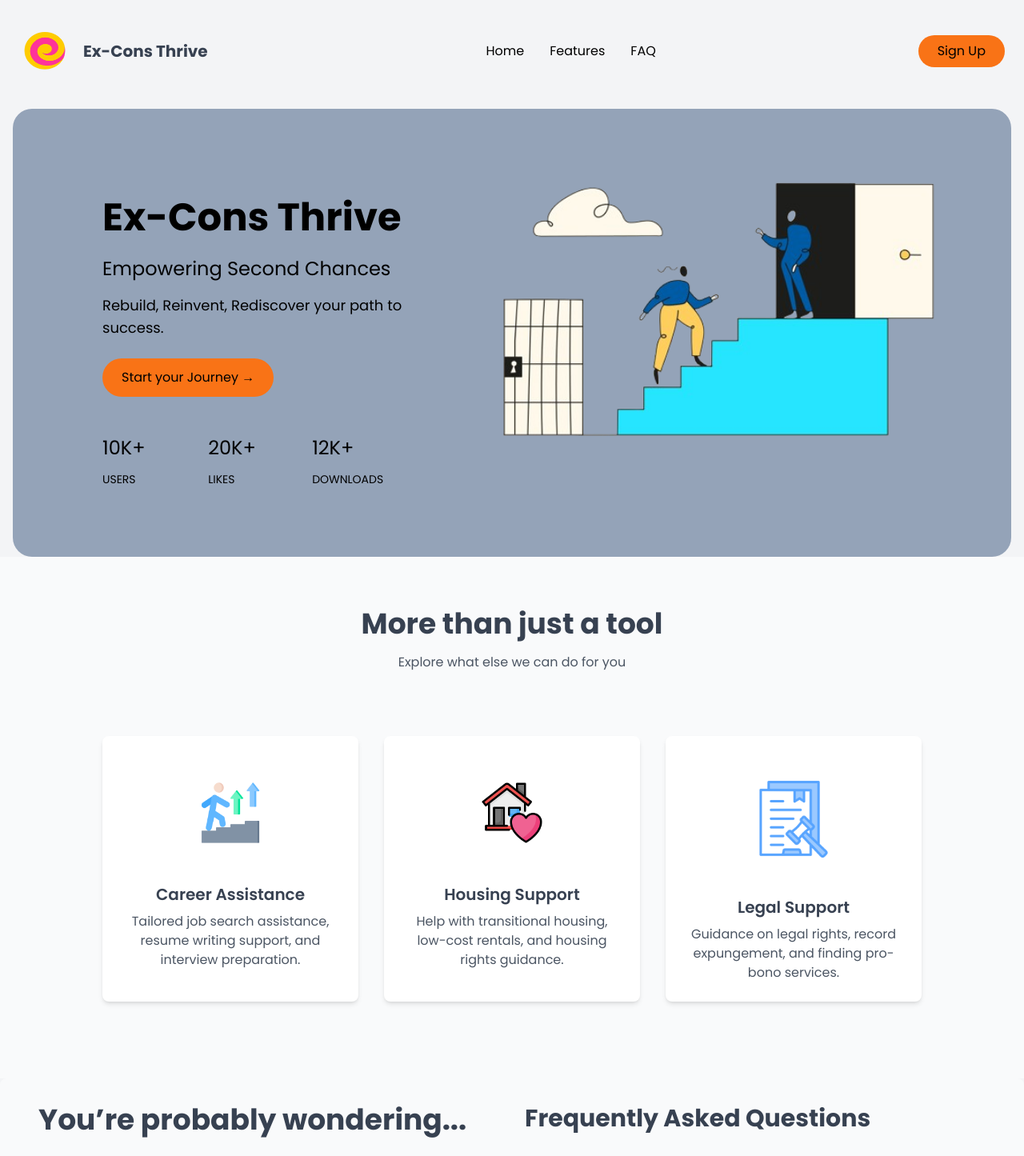
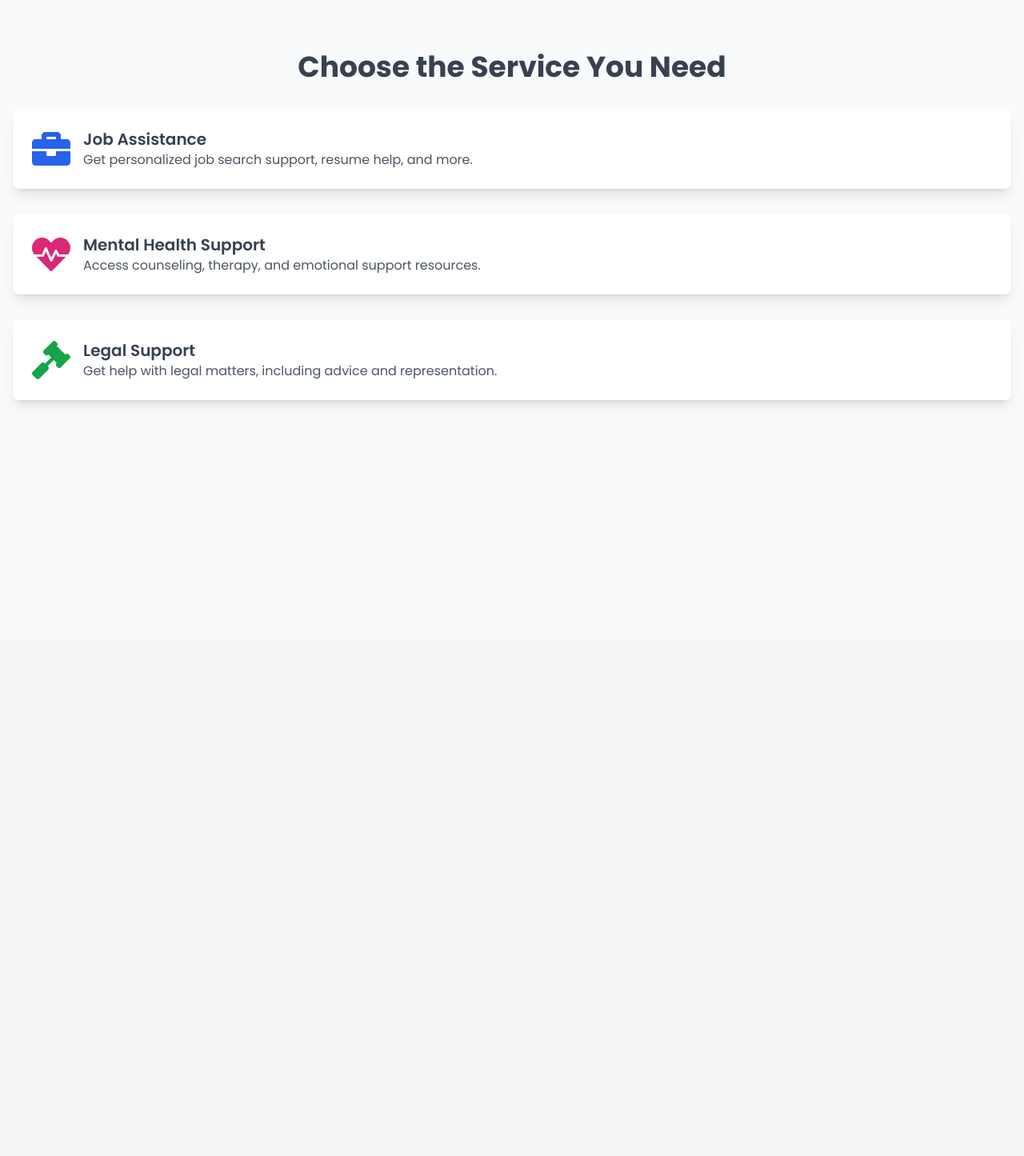
Before and after one commit to Sujan-Koirala021/ex-con-thrive, a React (Vite) app in the folder client/: page /services in a window 1280 px wide. Shown: the top 1445 px of the page at 80% size. After the commit the page ends 800 px from the top, so only its background shows below. Built offline with nearby package versions, Linux system fonts and the light colour scheme.

Commit message:
Routes set for services

```diff
--- a/client/package.json
+++ b/client/package.json
@@ -15,7 +15,8 @@
     "postcss": "^8.4.47",
     "react": "^18.3.1",
     "react-dom": "^18.3.1",
-    "react-icons": "^5.3.0"
+    "react-icons": "^5.3.0",
+    "react-router-dom": "^6.26.2"
   },
   "devDependencies": {
     "@eslint/js": "^9.9.0",
--- a/client/src/App.jsx
+++ b/client/src/App.jsx
@@ -1,19 +1,25 @@
-import './App.css'
-import Hero from './components/Hero';
-import NavBar from './components/NavBar';
-import FeaturesSection from './components/Features';
-import FAQ from './components/FAQ';
-import Footer from './components/Footer';
-export default function App()
-{
-  return(
-<div>
-    <NavBar />
-    <Hero/>
-    <FeaturesSection/>
-    <FAQ/>
-    <Footer/>
+import { BrowserRouter as Router, Routes, Route } from 'react-router-dom';
+import Landing from './components/Landing';
+import Services from './components/Services';
+import JobAssistance from './components/Job/JobAssistance';
+import MentalSupport from './components/Mental/MentalSupport';
+import LegalSupport from './components/Legal/LegalSupport';
+// Import your other service-specific components here
 
-</div>
+function App() {
+  return (
+    <Router>
+      <Routes>
+        <Route path="/" element={<Landing />} />
+        <Route path="/services" element={<Services />} />
+        {/* Add your routes for job-assistance, mental-support, legal-support */}
+        <Route path="/job-assistance" element={<JobAssistance />} />
+        <Route path="/mental-support" element={<MentalSupport />} />
+        <Route path="/legal-support" element={<LegalSupport />} />
+
+      </Routes>
+    </Router>
   );
 }
+
+export default App;
--- a/client/src/components/FAQ.jsx
+++ b/client/src/components/FAQ.jsx
@@ -48,10 +48,6 @@ const faqData = [
         answer: 'Our platform connects ex-cons with job opportunities by matching their skills with available positions. We also offer resume building and interview preparation resources.'
     },
     {
-        question: 'What kind of housing support is provided?',
-        answer: 'We help connect individuals with transitional housing programs, low-cost rentals, and provide guidance on housing rights.'
-    },
-    {
         question: 'Can I get legal assistance for record expungement?',
         answer: 'Yes, we offer resources and legal support for record expungement and connecting with pro-bono legal services to help clear your record.'
     },
--- a/client/src/components/Features.jsx
+++ b/client/src/components/Features.jsx
@@ -26,8 +26,8 @@ const FeaturesSection = () => {
             <div className="flex justify-center mb-4 p-8">
               <img src={Housing} alt="Housing Icon" className="w-20 h-20" />
             </div>
-            <h3 className="text-xl font-semibold mb-2">Housing Support</h3>
-            <p className="text-gray-600">Help with transitional housing, low-cost rentals, and housing rights guidance.</p>
+            <h3 className="text-xl font-semibold mb-2">Mental Health Support</h3>
+            <p className="text-gray-600">Receive guidance on mental health resources, counseling services, and strategies for emotional well-being during reintegration</p>
           </div>
 
           {/* Legal Feature */}
--- a/client/src/components/Hero.jsx
+++ b/client/src/components/Hero.jsx
@@ -1,5 +1,7 @@
 import React from "react";
 import heroImg from "../assets/img/heroImg.png"
+import { Link } from 'react-router-dom';
+
 
 function Hero() {
   return (
@@ -11,9 +13,11 @@ function Hero() {
           <div className="pt-6 text-2xl">Empowering Second Chances</div>
           <div className="pt-4 text-lg">Rebuild, Reinvent, Rediscover your path to success.</div>
           <div className="pt-6">
+            <Link to="/services">
             <button className="pl-6 pr-6 p-3 border-none bg-orange-500 text-black rounded-full hover:bg-orange-600">
               Start your Journey <span>&#8594;</span>
             </button>
+            </Link>
           </div>
           <div className="flex space-x-8 pt-12 text-2xl">
             <div>
--- /dev/null
+++ b/client/src/components/Job/JobAssistance.jsx
@@ -0,0 +1,9 @@
+import React from 'react'
+
+function JobAssistance() {
+  return (
+    <div>JobAssistance</div>
+  )
+}
+
+export default JobAssistance
--- /dev/null
+++ b/client/src/components/Landing.jsx
@@ -0,0 +1,24 @@
+import React from 'react'
+import NavBar from './NavBar'
+import Hero from './Hero'
+import Features from './Features'
+import FAQ from './FAQ'
+import Footer from './Footer'
+
+
+function Landing() {
+  return (
+    <div>
+
+    <NavBar/>
+    <Hero/>
+    <Features/>
+    <FAQ/>
+    <Footer/>
+
+    </div>
+
+  )
+}
+
+export default Landing
--- /dev/null
+++ b/client/src/components/Legal/LegalSupport.jsx
@@ -0,0 +1,7 @@
+import React from 'react'
+
+export default function LegalSupport() {
+  return (
+    <div>LegalSupport</div>
+  )
+}
--- /dev/null
+++ b/client/src/components/Mental/MentalSupport.jsx
@@ -0,0 +1,9 @@
+import React from 'react'
+
+function MentalSupport() {
+  return (
+    <div>MentalSupport</div>
+  )
+}
+
+export default MentalSupport
--- a/client/src/components/NavBar.jsx
+++ b/client/src/components/NavBar.jsx
@@ -1,4 +1,5 @@
 import React from "react";
+import { Link } from "react-router-dom"
 import AppLogo from "../assets/img/logo.png";
 export default function NavBar() {
   return (
@@ -20,9 +21,11 @@ export default function NavBar() {
 
         {/* Signup button on the right */}
         <div>
-          <button className="bg-orange-500 text-black hover:bg-orange-600 px-6 py-2 rounded-full">
-            Sign Up
-          </button>
+          <Link to="/services">
+            <button className="bg-orange-500 text-black hover:bg-orange-600 px-6 py-2 rounded-full">
+              Get started
+            </button>
+          </Link>
         </div>
       </div>
     </div>
--- /dev/null
+++ b/client/src/components/Services.jsx
@@ -0,0 +1,49 @@
+import React from 'react';
+import { Link } from 'react-router-dom';
+import { FaBriefcase, FaHeartbeat, FaGavel } from 'react-icons/fa';
+
+const Services = () => {
+  return (
+    <div className="bg-gray-50 min-h-screen py-16">
+      <div className="max-w-7xl mx-auto px-4 sm:px-6 lg:px-8">
+        <h2 className="text-4xl font-bold text-center mb-8">Choose the Service You Need</h2>
+        <div className="grid grid-cols-1 sm:grid-cols-2 lg:grid-cols-3 gap-8">
+          {/* Job Assistance Card */}
+          <Link to="/job-assistance" className="block bg-white p-6 rounded-lg shadow-lg hover:shadow-xl transition">
+            <div className="flex items-center">
+              <FaBriefcase className="text-blue-600 w-12 h-12 mr-4" />
+              <div>
+                <h3 className="text-xl font-semibold">Job Assistance</h3>
+                <p className="text-gray-600">Get personalized job search support, resume help, and more.</p>
+              </div>
+            </div>
+          </Link>
+
+          {/* Mental Health Support Card */}
+          <Link to="/mental-support" className="block bg-white p-6 rounded-lg shadow-lg hover:shadow-xl transition">
+            <div className="flex items-center">
+              <FaHeartbeat className="text-pink-600 w-12 h-12 mr-4" />
+              <div>
+                <h3 className="text-xl font-semibold">Mental Health Support</h3>
+                <p className="text-gray-600">Access counseling, therapy, and emotional support resources.</p>
+              </div>
+            </div>
+          </Link>
+
+          {/* Legal Support Card */}
+          <Link to="/legal-support" className="block bg-white p-6 rounded-lg shadow-lg hover:shadow-xl transition">
+            <div className="flex items-center">
+              <FaGavel className="text-green-600 w-12 h-12 mr-4" />
+              <div>
+                <h3 className="text-xl font-semibold">Legal Support</h3>
+                <p className="text-gray-600">Get help with legal matters, including advice and representation.</p>
+              </div>
+            </div>
+          </Link>
+        </div>
+      </div>
+    </div>
+  );
+};
+
+export default Services;
```
Also changed, not shown: 1 other file (tests, documents, lock files or other folders).
